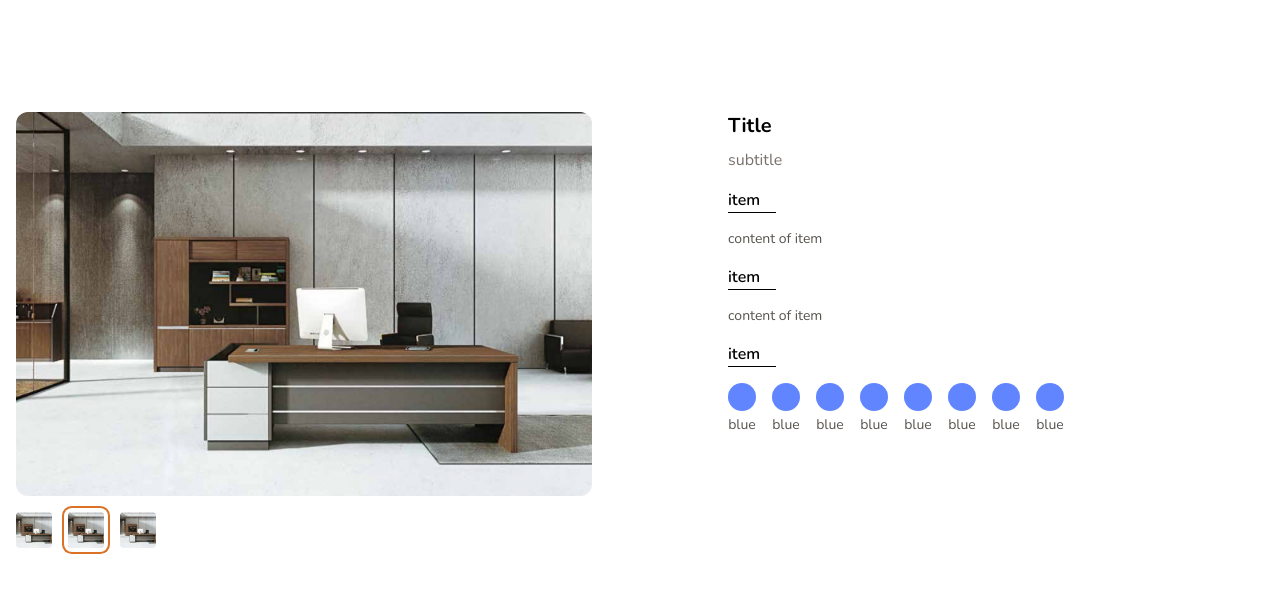
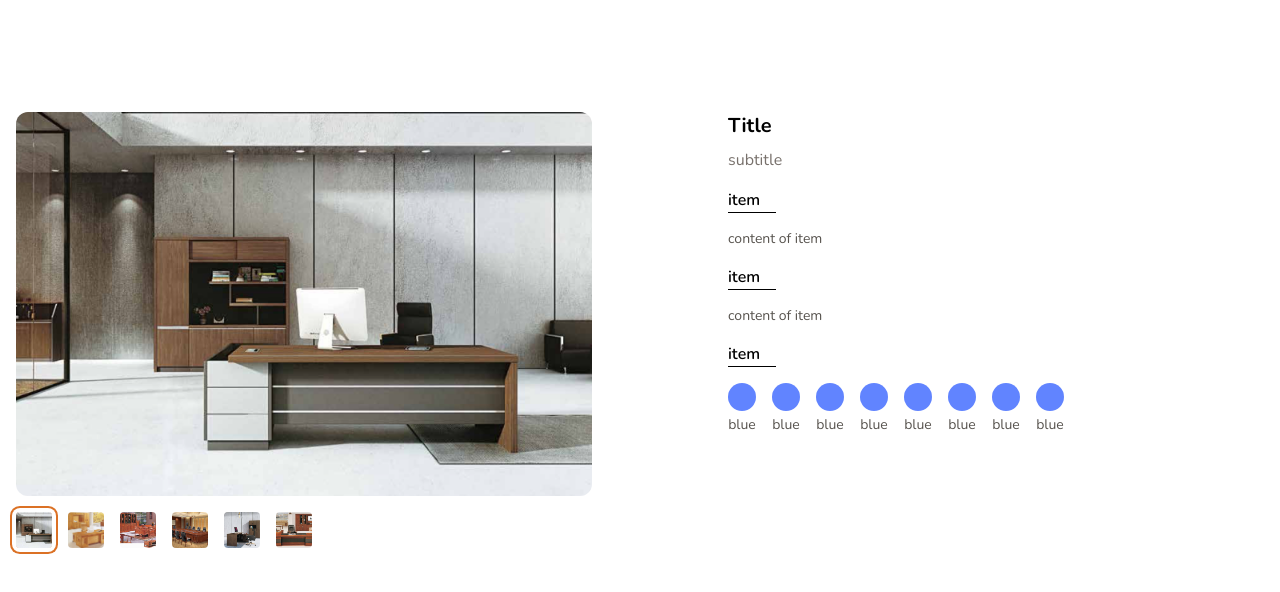
Before and after one commit to EthanLiu1230/jian-sen-next, a Next.js app: page /product_show in a window 1280 px wide. Shown: the top 592 px of the page. Built offline with nearby package versions, Linux system fonts and the light colour scheme.

Commit message:
+ DUMMY.ts + useState ProductCarousel.tsx

```diff
--- /dev/null
+++ b/DUMMY.ts
@@ -0,0 +1,15 @@
+export const IMAGES: string[] = [
+  "/images/hold_0.jpg",
+
+  "/images/hold_1.jpg",
+
+  "/images/hold_2.jpg",
+
+  "/images/hold_3.jpg",
+
+  "/images/hold_4.jpg",
+
+  "/images/hold_5.jpg",
+];
+
+export const IMAGE = "/images/hold_0.jpg";
--- a/components/Card.tsx
+++ b/components/Card.tsx
@@ -1,11 +1,11 @@
 import React from "react";
-import { hold_img } from "../pages/dev";
+import { IMAGE } from "../DUMMY";
 
 export function Card() {
   return (
     <div className="flex overflow-hidden max-w-screen-sm rounded-lg shadow sm:flex-col">
       <div className="relative flex-none w-3/5 sm:pb-3/5 sm:w-full sm:flex-1">
-        <img src={hold_img} alt="" className="img-ratio" />
+        <img src={IMAGE} alt="" className="img-ratio" />
       </div>
       <form className="flex flex-col flex-auto p-6 space-y-6 sm:space-y-2">
         <h1>Title</h1>
--- a/components/ProductCarousel.tsx
+++ b/components/ProductCarousel.tsx
@@ -1,28 +1,40 @@
 import cn from "classnames";
-import { hold_img } from "../pages/dev";
 import React from "react";
+import { useState } from "react";
+import { IMAGE, IMAGES } from "../DUMMY";
 
-export function SquareImage({ ring = false }: { ring?: boolean }) {
+export function SquareImage({
+  ring = false,
+  src = IMAGE,
+}: {
+  ring?: boolean;
+  src?: string;
+}) {
   return (
     <div
       className={cn("overflow-hidden relative w-9 h-9 rounded flex-none", {
         "ring-2 ring-primary ring-offset-4": ring,
       })}
     >
-      <img src={hold_img} alt="" className="img-ratio" />
+      <img src={src} alt="" className="img-ratio" />
     </div>
   );
 }
-export function ProductCarousel({ images }: { images?: string[] }) {
+
+export function ProductCarousel({ images = IMAGES }: { images?: string[] }) {
+  const [mainImage, setMainImage] = useState<string>(images[0]);
+
   return (
     <div className="max-w-screen-sm">
       <div className="overflow-hidden relative h-96 rounded-xl">
-        <img src={hold_img} alt="" className="img-ratio" />
+        <img src={mainImage} alt="" className="img-ratio" />
       </div>
       <div className="flex flex-wrap gap-4 py-4">
-        <SquareImage />
-        <SquareImage ring />
-        <SquareImage />
+        {images.map((image, index) => (
+          <button key={index} onClick={() => setMainImage(image)}>
+            <SquareImage src={image} ring={image === mainImage} />
+          </button>
+        ))}
       </div>
     </div>
   );
--- a/pages/dev.tsx
+++ b/pages/dev.tsx
@@ -1,7 +1,5 @@
 import React from "react";
 import { Card } from "../components/Card";
-
-export const hold_img = "/images/hold_0.jpg";
 
 export default function Dev() {
   return (
--- a/pages/product_show.tsx
+++ b/pages/product_show.tsx
@@ -4,6 +4,7 @@ import { ProductContent } from "../components/ProductContent";
 
 export default function product_show() {
   return (
+    //TODO: layout on resizing
     <div className="container py-4 px-4 pt-28">
       <div className="grid grid-cols-1 justify-center sm:grid-cols-2">
         <div className="flex-auto max-w-xl">
```
